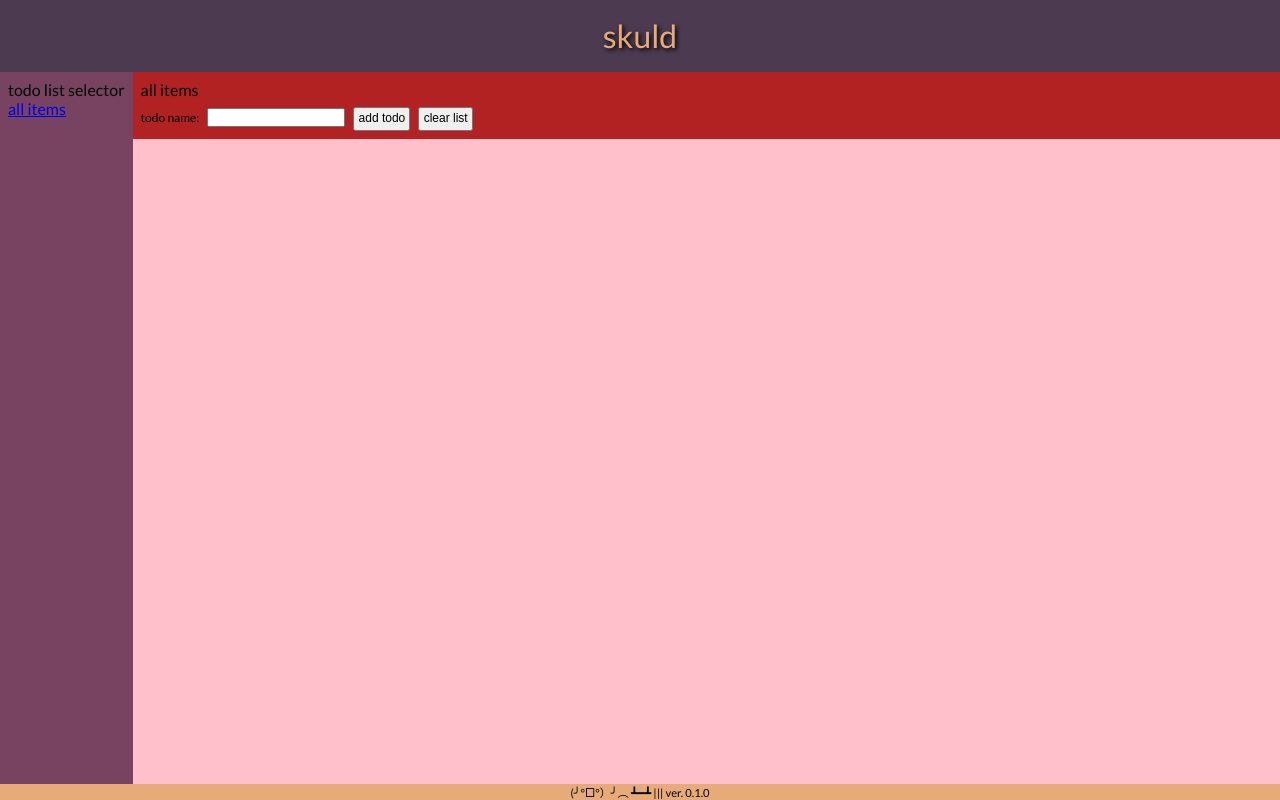
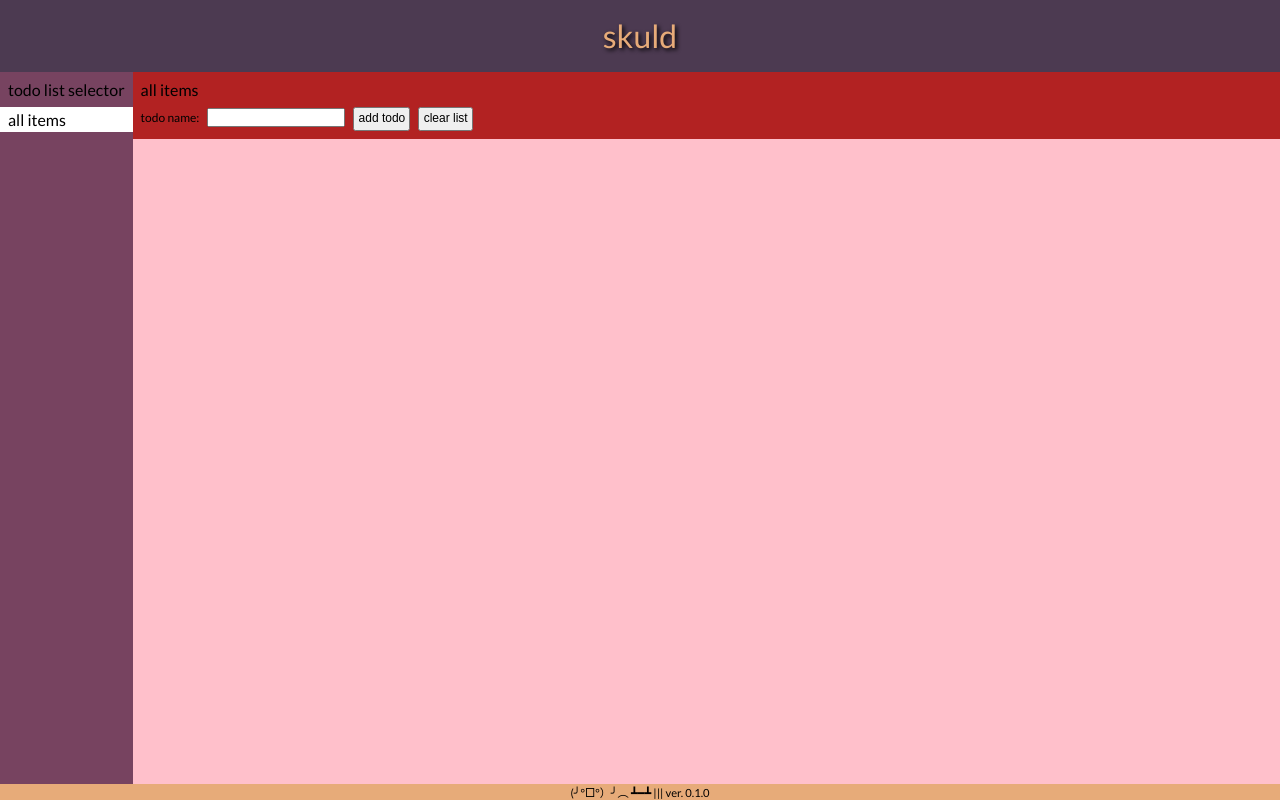
Before and after one commit to figurae/skuld, a React (Create React App) app: page /all in a window 1280 px wide. Built offline with nearby package versions, Linux system fonts and the light colour scheme.

Commit message:
Style selector items and switch to NavLinks

```diff
--- a/src/components/Selector.tsx
+++ b/src/components/Selector.tsx
@@ -1,23 +1,27 @@
 import { ReactNode, useContext } from 'react';
-import { Link } from 'react-router-dom';
+import { NavLink } from 'react-router-dom';
 import 'css/Selector.css';
 import { TagContext } from 'contexts/tag-context';
 
 function Selector() {
 	const { tagStorageState } = useContext(TagContext);
 
+	const selectorItemClass = 'selector-item';
+	const selectorItemActiveClass = 'selector-item selector-item-active';
+
 	const tagListNodes: Array<ReactNode> = [];
 	if (tagStorageState !== null) {
 		for (const item of tagStorageState.tagStorage) {
-			// TODO: unhardcode this
 			tagListNodes.push(
-				<Link
+				<NavLink
 					to={'/' + item.tagId}
 					key={item.tagId}
-					style={{ display: 'block' }}
+					className={({ isActive }) =>
+						isActive ? selectorItemActiveClass : selectorItemClass
+					}
 				>
 					{item.tagName}
-				</Link>
+				</NavLink>
 			);
 		}
 	}
@@ -26,9 +30,14 @@ function Selector() {
 		<>
 			<aside className='selector'>
 				<h1 className='text-center'>todo list selector</h1>
-				<Link to='/all' style={{ display: 'block' }}>
+				<NavLink
+					to='/all'
+					className={({ isActive }) =>
+						isActive ? selectorItemActiveClass : selectorItemClass
+					}
+				>
 					all items
-				</Link>
+				</NavLink>
 				{tagListNodes}
 			</aside>
 		</>
--- a/src/css/Selector.css
+++ b/src/css/Selector.css
@@ -1,9 +1,26 @@
 .selector {
-	padding: var(--todo-gap);
 	background-color: #774360;
 }
 
 .selector > h1 {
 	font-size: 16px;
 	font-weight: normal;
+	margin: var(--todo-gap);
 }
+
+.selector-item {
+	color: peachpuff;
+	display: block;
+	padding: 0.2rem var(--todo-gap);
+	text-decoration: none;
+}
+
+.selector-item:hover {
+	color: inherit;
+	background: peachpuff;
+}
+
+.selector-item-active {
+	color: inherit;
+	background: white;
+}
```
